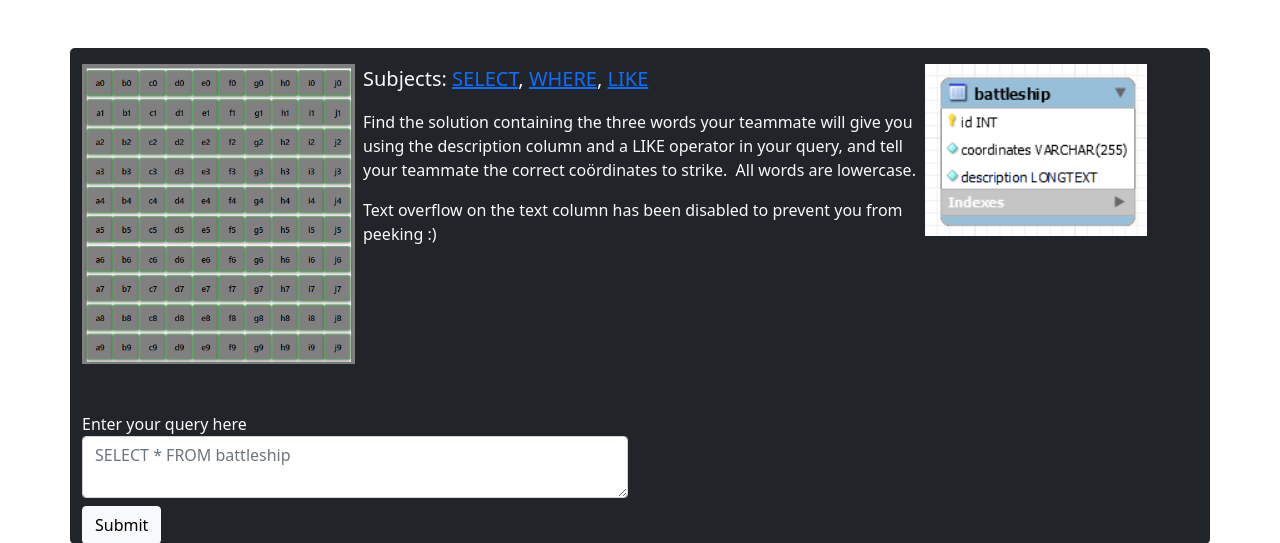
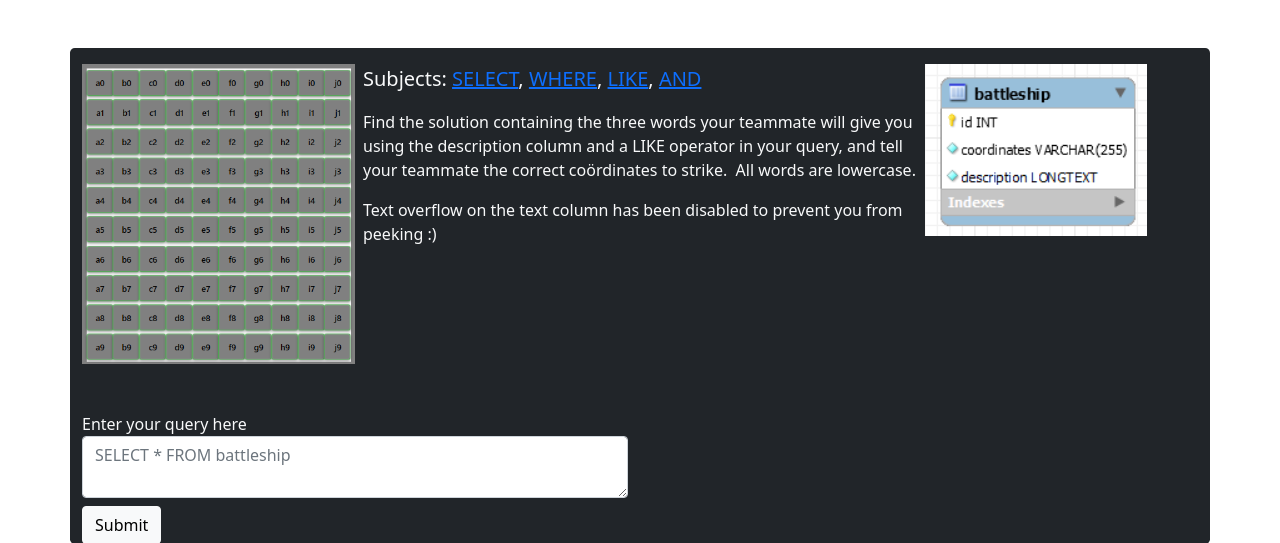
Before and after one commit to ASPE-Summa/SQLBombDisposalPhp, a Symfony app: template templates/battleship.html.twig in a window 1280 px wide. Shown: the part 56-599 px from the top of the page. Run offline with Twig, Linux system fonts and the light colour scheme; the template is opened without the code that fills it, so the values that code supplies are empty; some libraries are stand-ins or nearby versions.

Commit message:
added AND link to battleship puzzle hints

```diff
--- a/templates/battleship.html.twig
+++ b/templates/battleship.html.twig
@@ -18,7 +18,8 @@
                 <p class="lead text-light">Subjects:
                     <a href="https://www.w3schools.com/mysql/mysql_select.asp" target="_blank">SELECT</a>,
                     <a href="https://www.w3schools.com/mysql/mysql_where.asp" target="_blank">WHERE</a>,
-                    <a href="https://www.w3schools.com/mysql/mysql_like.asp" target="_blank">LIKE</a>
+                    <a href="https://www.w3schools.com/mysql/mysql_like.asp" target="_blank">LIKE</a>,
+                    <a href="https://www.w3schools.com/mysql/mysql_and_or.asp" target="_blank">AND</a>
                 </p>
                 <p class="text-light">
                     Find the solution containing the three words your teammate will give you using the description column and a LIKE operator in your query,
```
